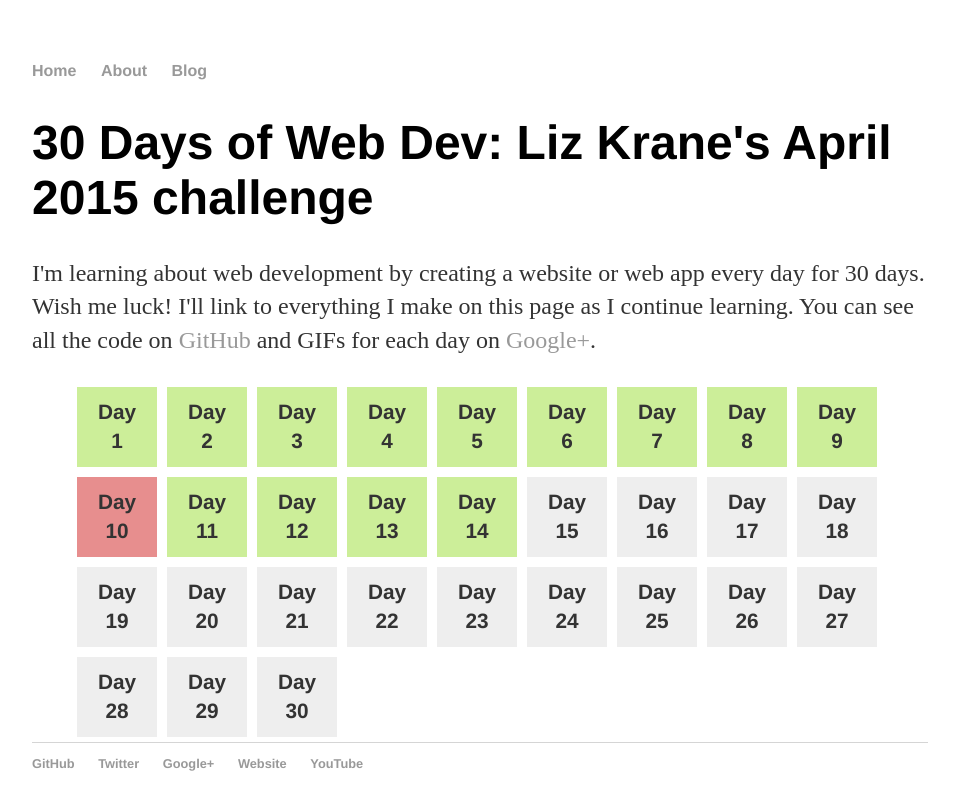
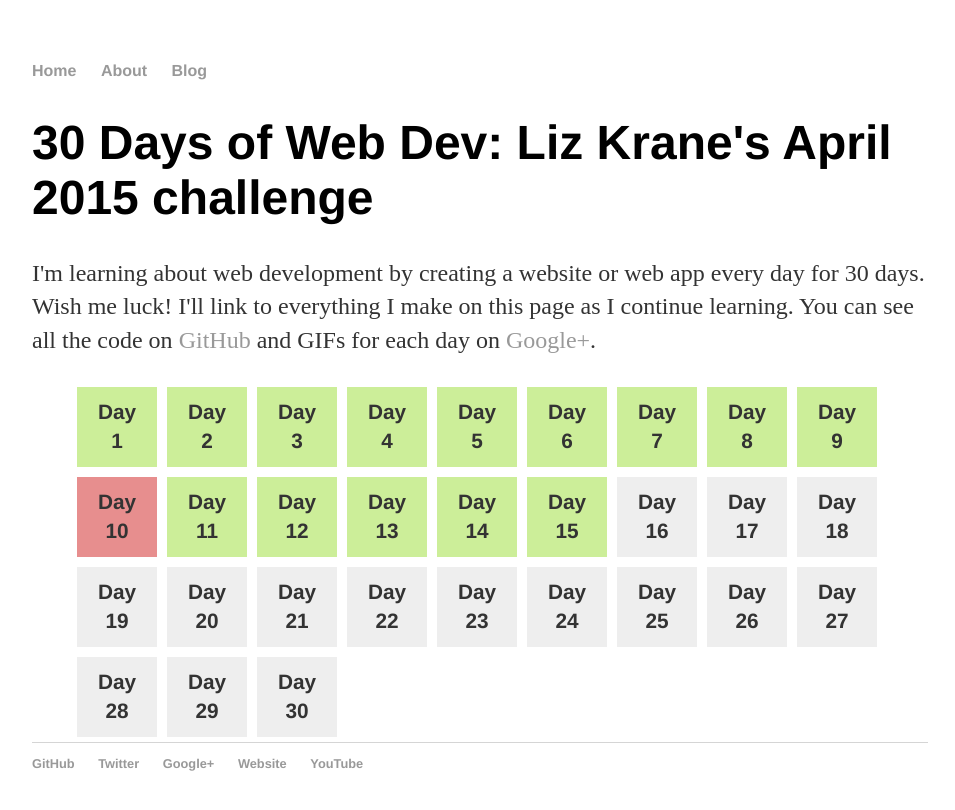
Before and after one commit to LearningNerd/30DaysOfWebDev, a Jekyll site: the page built from index.html, in a window 1280 px wide. Shown: the top 810 px of the page, without its empty margins (160-1115 px from the left). Built offline with Jekyll 4.4.1, drawn with Linux system fonts in a browser that asks for light colours.

Commit message:
Update index.html

```diff
--- a/index.html
+++ b/index.html
@@ -18,7 +18,7 @@ title: 30 Days of Web Dev - Liz Krane's April 2015 challenge
 		  <a href="day12/"><li class="done">Day <br/>12</li></a>
 		  <a href="day13/"><li class="done">Day <br/>13</li></a>
 		  <a href="day14/"><li class="done">Day <br/>14</li></a>
-		  <li>Day 15</li>
+		  <a href="day15/"><li class="done">Day <br/>15</li></a>
 		  <li>Day 16</li>
 		  <li>Day 17</li>
 		  <li>Day 18</li>
```
